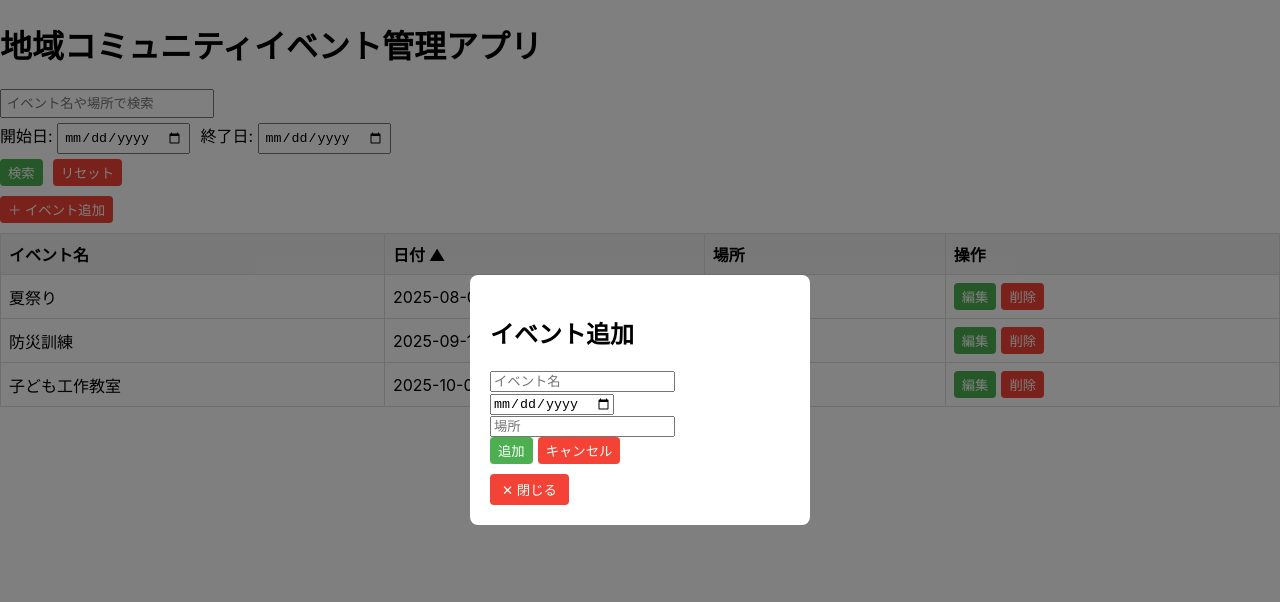
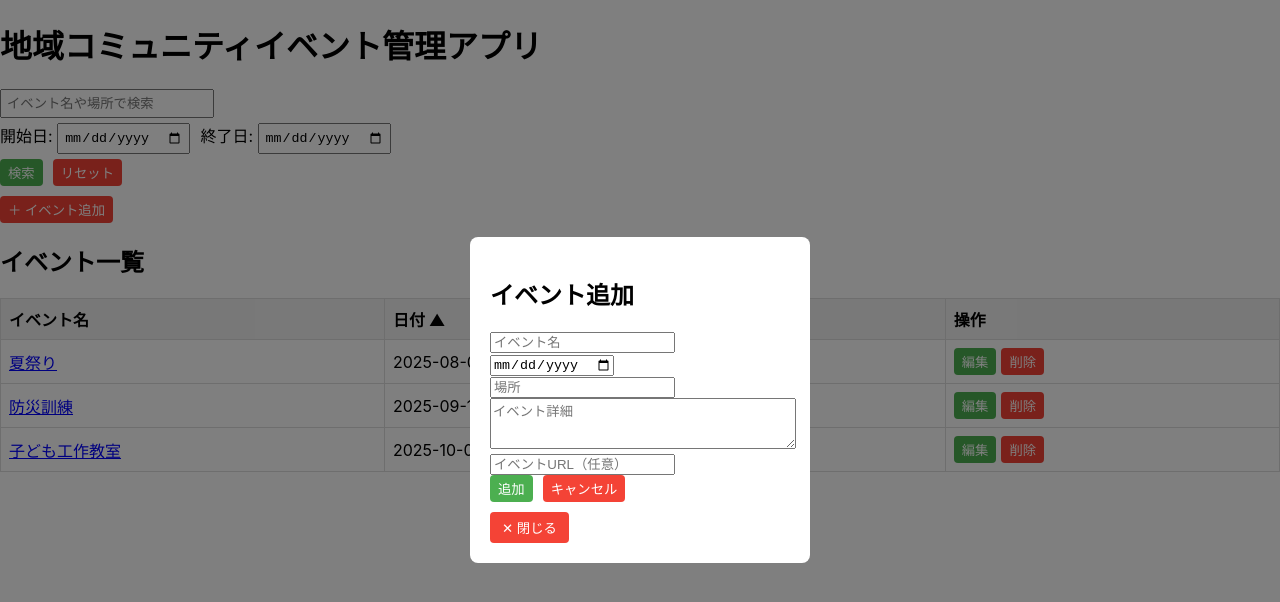
Before and after one commit to ninomiya-t123/community-events-app, a React (Create React App) app: page / in a window 1280 px wide. Both pictures are taken after a click on the button "＋ イベント追加". Shown: the top 602 px of the page. Built offline with nearby package versions, Linux system fonts and the light colour scheme; the HTML template or start-up script is replaced by a standard one.

Commit message:
イベント詳細とリンクを追加

```diff
--- a/src/App.js
+++ b/src/App.js
@@ -5,14 +5,39 @@ import EventForm from "./components/EventForm";
 import Modal from "./components/Modal";
 
 function App() {
+
   const [events, setEvents] = useState([
-    { id: 1, title: "夏祭り", date: "2025-08-01", location: "中央公園" },
-    { id: 2, title: "防災訓練", date: "2025-09-15", location: "市民会館" },
-    { id: 3, title: "子ども工作教室", date: "2025-10-05", location: "図書館" },
+    {
+      id: 1,
+      title: "夏祭り",
+      date: "2025-08-01",
+      location: "中央公園",
+      description: "地域の伝統行事として毎年開催される夏祭りです。",
+      url: "https://example.com/matsuri"
+    },
+    {
+      id: 2,
+      title: "防災訓練",
+      date: "2025-09-15",
+      location: "市民会館",
+      description: "地域住民向け防災訓練。避難経路や救急対応を学びます。",
+      url: ""
+    },
+    {
+      id: 3,
+      title: "子ども工作教室",
+      date: "2025-10-05",
+      location: "図書館",
+      description: "親子で楽しめる工作体験イベントです。",
+      url: "https://example.com/kousaku"
+    }
   ]);
 
   const [editingEvent, setEditingEvent] = useState(null);
   const [isModalOpen, setIsModalOpen] = useState(false);
+
+  // 詳細表示用
+  const [selectedEvent, setSelectedEvent] = useState(null);
 
   // 検索用 state
   const [searchInput, setSearchInput] = useState("");
@@ -121,6 +146,11 @@ function App() {
     });
   };
 
+  // 詳細を閉じる
+  const closeDetail = () => {
+    setSelectedEvent(null);
+  };
+
   return (
     <div>
       <h1>地域コミュニティイベント管理アプリ</h1>
@@ -186,9 +216,10 @@ function App() {
         onEdit={editEvent}
         onSort={handleSort}
         sortConfig={sortConfig}
+        onSelect={setSelectedEvent}
       />
 
-      {/* モーダル */}
+      {/* 追加・編集モーダル */}
       {isModalOpen && (
         <Modal onClose={cancelEdit}>
           <EventForm
@@ -199,6 +230,37 @@ function App() {
           />
         </Modal>
       )}
+
+      {/* 詳細モーダル */}
+      {selectedEvent && (
+        <Modal onClose={closeDetail}>
+          <h2>{selectedEvent.title}</h2>
+          <p>
+            <strong>日付:</strong> {selectedEvent.date}
+          </p>
+          <p>
+            <strong>場所:</strong> {selectedEvent.location}
+          </p>
+          {selectedEvent.description && (
+            <p>
+              <strong>詳細:</strong> {selectedEvent.description}
+            </p>
+          )}
+          {selectedEvent.url && (
+            <p>
+              <a
+                href={selectedEvent.url}
+                target="_blank"
+                rel="noopener noreferrer"
+              >
+                イベントページを見る
+              </a>
+            </p>
+          )}
+          <button onClick={closeDetail}>閉じる</button>
+        </Modal>
+      )}
+
     </div>
   );
 }
--- a/src/components/EventForm.js
+++ b/src/components/EventForm.js
@@ -5,17 +5,23 @@ function EventForm({ onAddEvent, onSaveEdit, editingEvent, onCancel }) {
   const [title, setTitle] = useState("");
   const [date, setDate] = useState("");
   const [location, setLocation] = useState("");
+  const [description, setDescription] = useState("");
+  const [url, setUrl] = useState("");
 
-  // 編集対象がある場合は初期値をセット、ない場合はリセット
+  // 編集時に既存データを反映
   useEffect(() => {
     if (editingEvent) {
       setTitle(editingEvent.title);
       setDate(editingEvent.date);
       setLocation(editingEvent.location);
+      setDescription(editingEvent.description || "");
+      setUrl(editingEvent.url || "");
     } else {
       setTitle("");
       setDate("");
       setLocation("");
+      setDescription("");
+      setUrl("");
     }
   }, [editingEvent]);
 
@@ -23,23 +29,18 @@ function EventForm({ onAddEvent, onSaveEdit, editingEvent, onCancel }) {
     e.preventDefault();
     if (!title || !date || !location) return;
 
+    const newEvent = {
+      id: editingEvent ? editingEvent.id : Date.now(),
+      title,
+      date,
+      location,
+      description,
+      url, // URLは空欄でもOK
+    };
+
     if (editingEvent) {
-      // 編集モード
-      const updatedEvent = {
-        ...editingEvent,
-        title,
-        date,
-        location,
-      };
-      onSaveEdit(updatedEvent);
+      onSaveEdit(newEvent);
     } else {
-      // 追加モード
-      const newEvent = {
-        id: Date.now(),
-        title,
-        date,
-        location,
-      };
       onAddEvent(newEvent);
     }
   };
@@ -47,31 +48,59 @@ function EventForm({ onAddEvent, onSaveEdit, editingEvent, onCancel }) {
   return (
     <form onSubmit={handleSubmit}>
       <h2>{editingEvent ? "イベント編集" : "イベント追加"}</h2>
+
       <div>
         <input
           type="text"
           placeholder="イベント名"
           value={title}
           onChange={(e) => setTitle(e.target.value)}
+          required
         />
       </div>
+
       <div>
         <input
           type="date"
           value={date}
           onChange={(e) => setDate(e.target.value)}
+          required
         />
       </div>
+
       <div>
         <input
           type="text"
           placeholder="場所"
           value={location}
           onChange={(e) => setLocation(e.target.value)}
+          required
         />
       </div>
+
+      <div>
+        <textarea
+          placeholder="イベント詳細"
+          value={description}
+          onChange={(e) => setDescription(e.target.value)}
+          rows="3"
+          style={{ width: "100%" }}
+        />
+      </div>
+
+      <div>
+        <input
+          type="url"
+          placeholder="イベントURL（任意）"
+          value={url}
+          onChange={(e) => setUrl(e.target.value)}
+        />
+      </div>
+
       <button type="submit">{editingEvent ? "保存" : "追加"}</button>
-      <button type="button" onClick={onCancel}>キャンセル</button>
+      <button type="button" onClick={onCancel} style={{ marginLeft: "5px" }}>
+        キャンセル
+      </button>
     </form>
   );
 }
--- a/src/components/EventList.js
+++ b/src/components/EventList.js
@@ -1,14 +1,20 @@
 // src/components/EventList.js
 import React from "react";
 
-function EventList({ events, onDelete, onEdit, onSort, sortConfig }) {
+function EventList({ events, onDelete, onEdit, onSort, sortConfig, onSelect }) {
   const getSortIndicator = (key) => {
     if (sortConfig.key !== key) return "";
     return sortConfig.direction === "asc" ? " ▲" : " ▼";
   };
 
   return (
-    <table border="1" cellPadding="8" style={{ marginTop: "10px", borderCollapse: "collapse" }}>
+    <div>
+      <h2>イベント一覧</h2>
+      <table
+        border="1"
+        cellPadding="8"
+        style={{ marginTop: "10px", borderCollapse: "collapse" }}
+      >
         <thead>
           <tr>
             <th onClick={() => onSort("title")} style={{ cursor: "pointer" }}>
@@ -26,7 +32,18 @@ function EventList({ events, onDelete, onEdit, onSort, sortConfig }) {
         <tbody>
           {events.map((event) => (
             <tr key={event.id}>
-            <td>{event.title}</td>
+              <td>
+                <span
+                  onClick={() => onSelect(event)}
+                  style={{
+                    color: "blue",
+                    textDecoration: "underline",
+                    cursor: "pointer",
+                  }}
+                >
+                  {event.title}
+                </span>
+              </td>
               <td>{event.date}</td>
               <td>{event.location}</td>
               <td>
@@ -37,6 +54,7 @@ function EventList({ events, onDelete, onEdit, onSort, sortConfig }) {
           ))}
         </tbody>
       </table>
+    </div>
   );
 }
 
```
Lines whose indentation alone changed are shown as unchanged.
